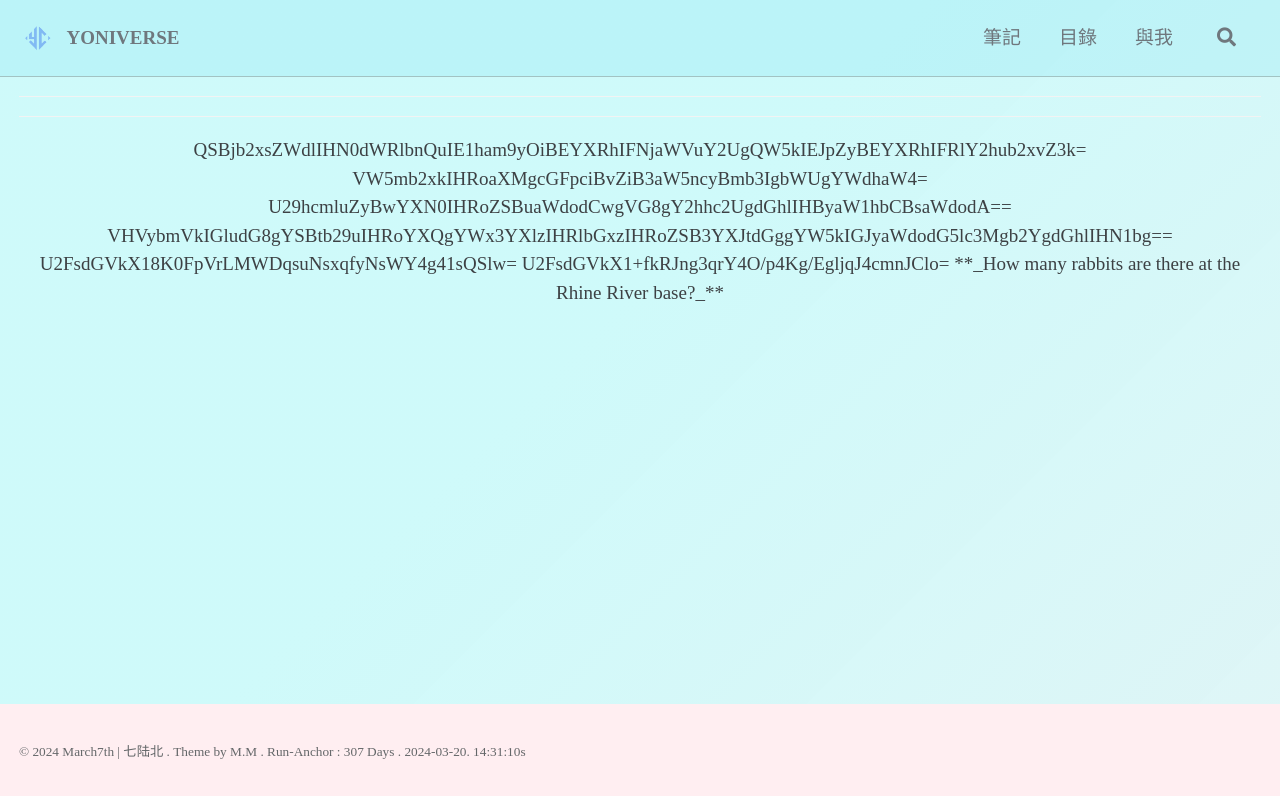
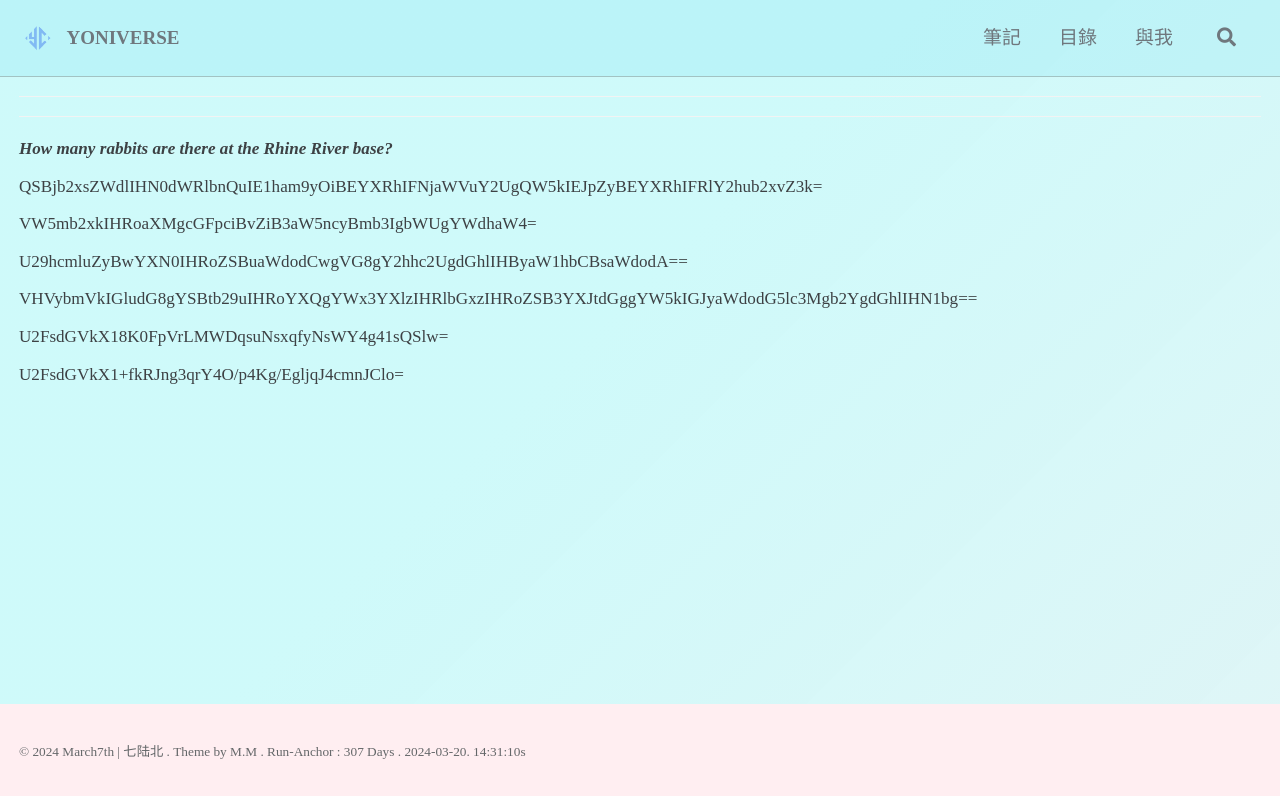
Before and after one commit to Sumalene/Sumalene.github.io, a Jekyll site: the page built from _pages/about.md, in a window 1280 px wide, cut to the strip 0-796 px from the top of the page. Built offline with Jekyll 4.4.1, drawn with Linux system fonts in a browser that asks for light colours; cached includes are drawn as plain includes.

Commit message:
Update about.md

```diff
--- a/_pages/about.md
+++ b/_pages/about.md
@@ -16,8 +16,8 @@ author_profile: true
 -->
 
 
+**_How many rabbits are there at the Rhine River base?_**
 
-<div align='center'>
 
 QSBjb2xsZWdlIHN0dWRlbnQuIE1ham9yOiBEYXRhIFNjaWVuY2UgQW5kIEJpZyBEYXRhIFRlY2hub2xvZ3k=
 
@@ -27,10 +27,7 @@ U29hcmluZyBwYXN0IHRoZSBuaWdodCwgVG8gY2hhc2UgdGhlIHByaW1hbCBsaWdodA==
 
 VHVybmVkIGludG8gYSBtb29uIHRoYXQgYWx3YXlzIHRlbGxzIHRoZSB3YXJtdGggYW5kIGJyaWdodG5lc3Mgb2YgdGhlIHN1bg==
 
+
 U2FsdGVkX18K0FpVrLMWDqsuNsxqfyNsWY4g41sQSlw=
 
 U2FsdGVkX1+fkRJng3qrY4O/p4Kg/EgljqJ4cmnJClo=
-
-**_How many rabbits are there at the Rhine River base?_**
-
-</div>
```
